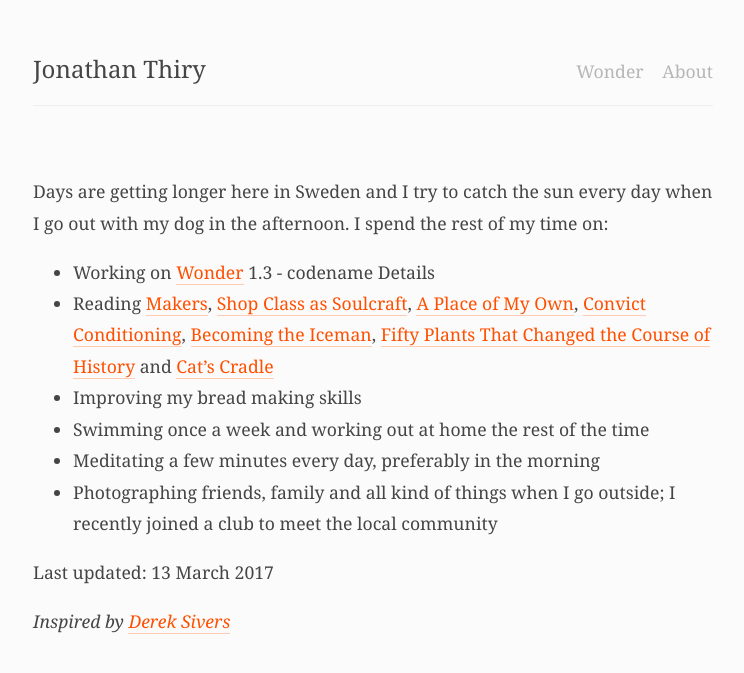
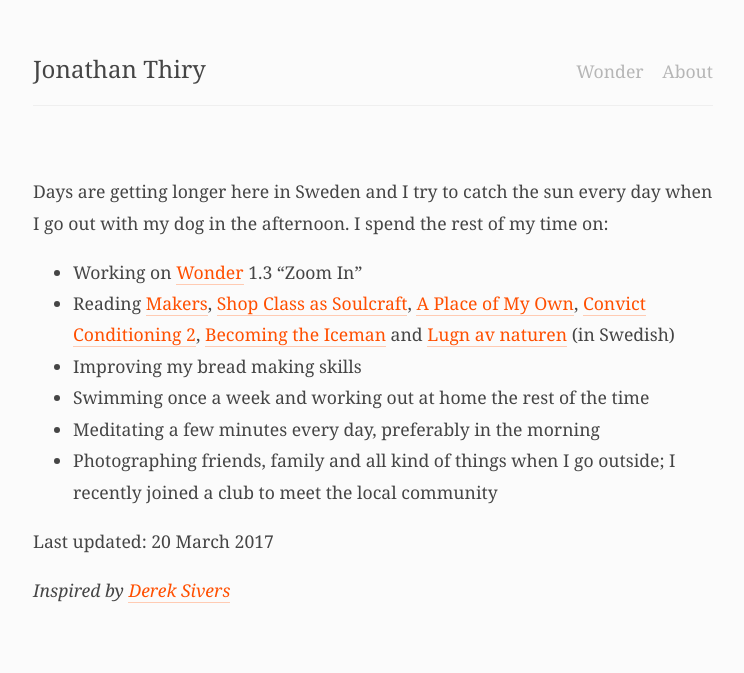
Before and after one commit to jonathanthiry/jonathanthiry.github.com, a Jekyll site: the page built from now.md, in a window 1280 px wide. Shown: the top 673 px of the page, without its empty margins (267-1011 px from the left). Built offline with Jekyll 4.4.1, drawn with Linux system fonts in a browser that asks for light colours.

Commit message:
Update now page

```diff
--- a/now.md
+++ b/now.md
@@ -1,13 +1,13 @@
 ---
 layout: page
 permalink: /now
-date: 2017-03-13
+date: 2017-03-20
 ---
 
 Days are getting longer here in Sweden and I try to catch the sun every day when I go out with my dog in the afternoon. I spend the rest of my time on:
 
-- Working on [Wonder](https://itunes.apple.com/us/app/wonder-reader-for-wikipedia/id1050888989?mt=8&at=1010lo2M) 1.3 - codename Details
-- Reading [Makers](http://craphound.com/makers/download/), [Shop Class as Soulcraft](http://www.matthewbcrawford.com/new-page-1-1-2/), [A Place of My Own](https://en.wikipedia.org/wiki/A_Place_of_My_Own), [Convict Conditioning](https://www.goodreads.com/book/show/7305111-convict-conditioning), [Becoming the Iceman](http://becomingtheiceman.com/book), [Fifty Plants That Changed the Course of History](https://www.goodreads.com/book/show/10155001-fifty-plants-that-changed-the-course-of-history) and [Cat's Cradle](https://www.goodreads.com/book/show/135479.Cat_s_Cradle)
+- Working on [Wonder](https://itunes.apple.com/us/app/wonder-reader-for-wikipedia/id1050888989?mt=8&at=1010lo2M) 1.3 "Zoom In"
+- Reading [Makers](http://craphound.com/makers/download/), [Shop Class as Soulcraft](http://www.matthewbcrawford.com/new-page-1-1-2/), [A Place of My Own](https://en.wikipedia.org/wiki/A_Place_of_My_Own), [Convict Conditioning 2](https://www.goodreads.com/book/show/12794069-convict-conditioning-2), [Becoming the Iceman](http://becomingtheiceman.com/book) and [Lugn av naturen](http://ottossonochottosson.se/blog/bok/lugn-av-naturen/) (in Swedish)
 - Improving my bread making skills
 - Swimming once a week and working out at home the rest of the time
 - Meditating a few minutes every day, preferably in the morning
```
